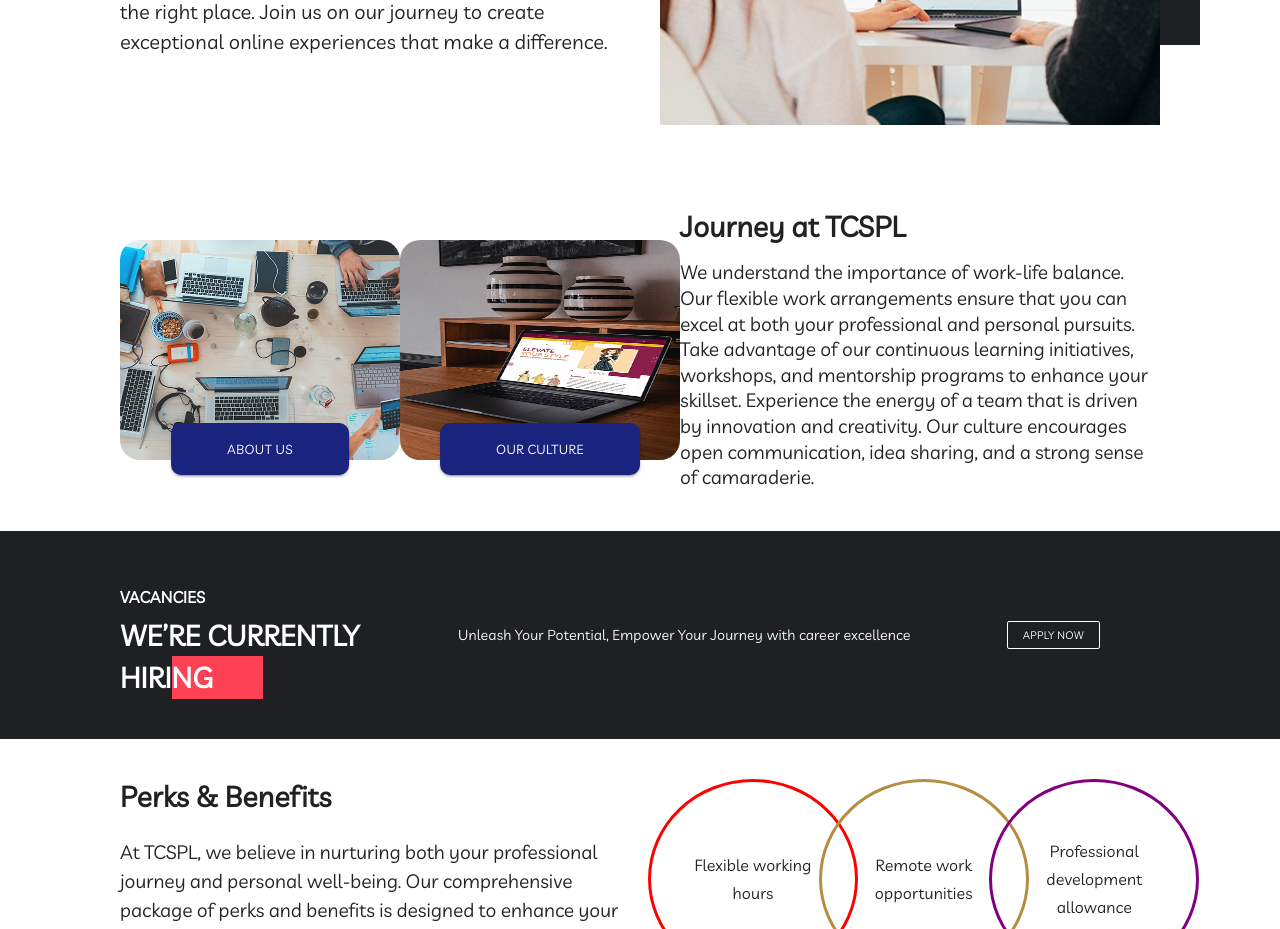
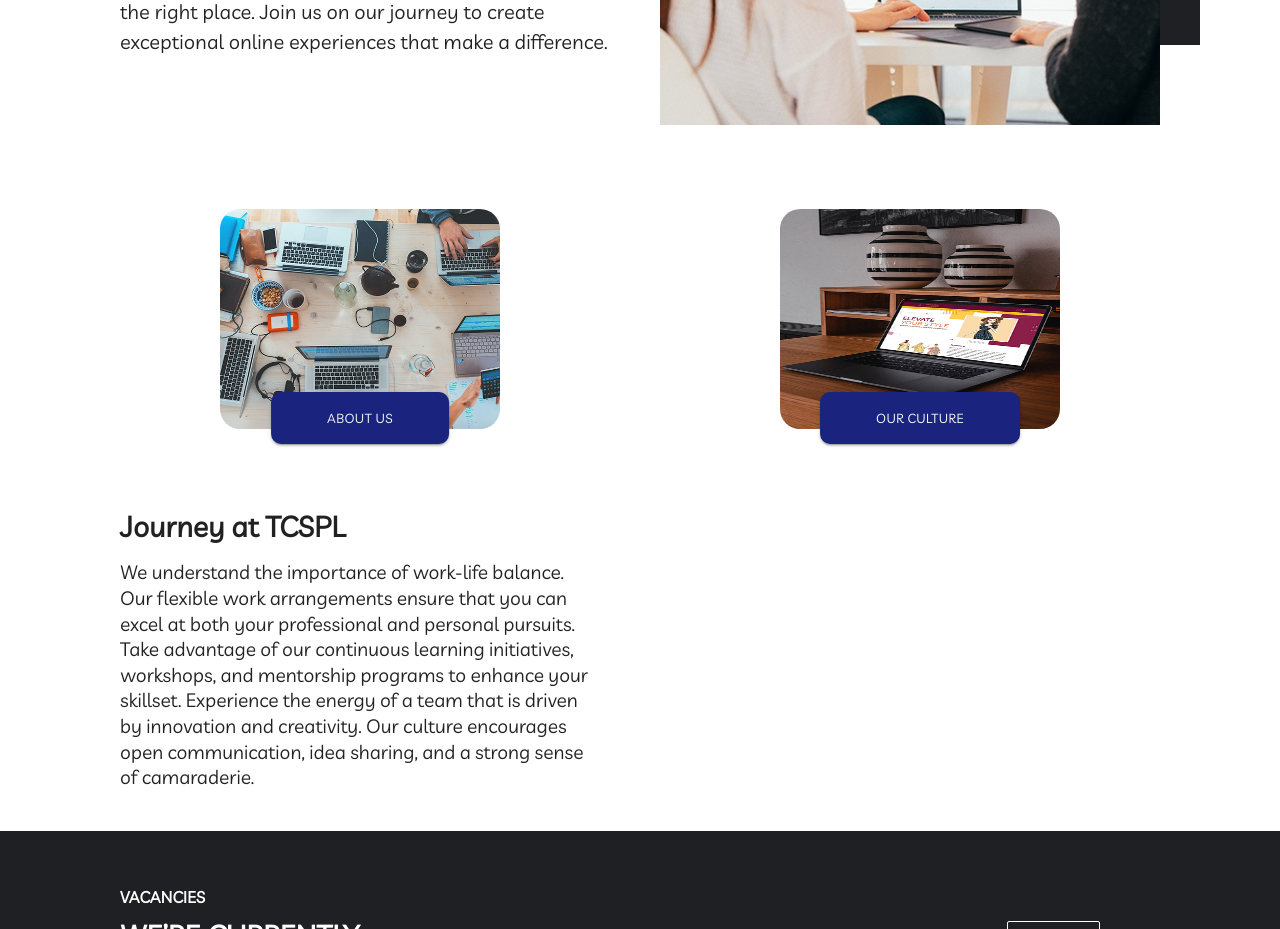
Before and after one commit to sambhaskar0906/SpiraleInfosoft, a React (Create React App) app: page /career in a window 1280 px wide. Shown: the part 820-1749 px from the top of the page. Built offline with nearby package versions, Linux system fonts and the light colour scheme; a web font is replaced by a local one.

Commit message:
update changes

```diff
--- a/src/Pages/Public/Career.js
+++ b/src/Pages/Public/Career.js
@@ -5,6 +5,7 @@
 import careerimg1 from '../../assest/careerimg2.jpg'
 import careerimg2 from '../../assest/Client/8.jpg'
 import { useNavigate } from 'react-router-dom';
+import useMediaQuery from '@mui/material/useMediaQuery';
 
 const perks = [
     { title: "Flexible working\n hours", color: "red" },
@@ -18,6 +19,7 @@
 const Career = () => {
     const theme = useTheme();
     const navigate = useNavigate();
+    const is1300OrLess = useMediaQuery('(max-width:1300px)');
 
     const handleAbout = () => {
         window.scrollTo(0, 0);
@@ -122,7 +124,7 @@
 
             {/* Journey at Paramount */}
             <Grid container spacing={10} sx={{ py: { xs: 2, md: 3, lg: 5 }, px: { xs: 2, lg: 15, md: 10 }, alignItems: 'center' }}>
-                <Grid item xs={12} sm={12} md={6} lg={3} textAlign={'-webkit-center'}>
+                <Grid item xs={12} sm={12} md={6} lg={is1300OrLess ? 6 : 3} textAlign={'-webkit-center'}>
                     <Box position="relative" width="280px" height="220px">
                         <img src={careerimg1} width="100%" height="100%" style={{ borderRadius: '20px' }} />
                         <Button
@@ -146,7 +148,7 @@
                         </Button>
                     </Box>
                 </Grid>
-                <Grid item xs={12} sm={12} md={6} lg={3} textAlign={'-webkit-center'}>
+                <Grid item xs={12} sm={12} md={6} lg={is1300OrLess ? 6 : 3} textAlign={'-webkit-center'}>
                     <Box position="relative" width="280px" height="220px">
                         <img src={careerimg2} width="100%" height="100%" style={{ borderRadius: '20px' }} />
                         <Button
```
